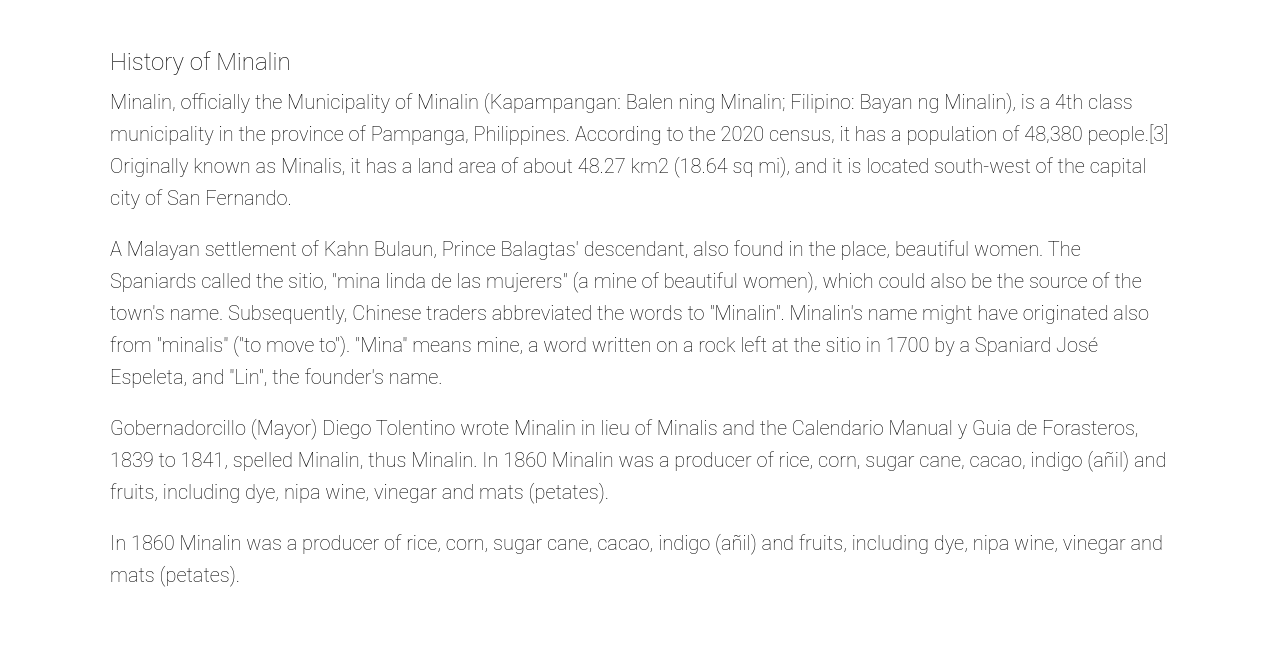
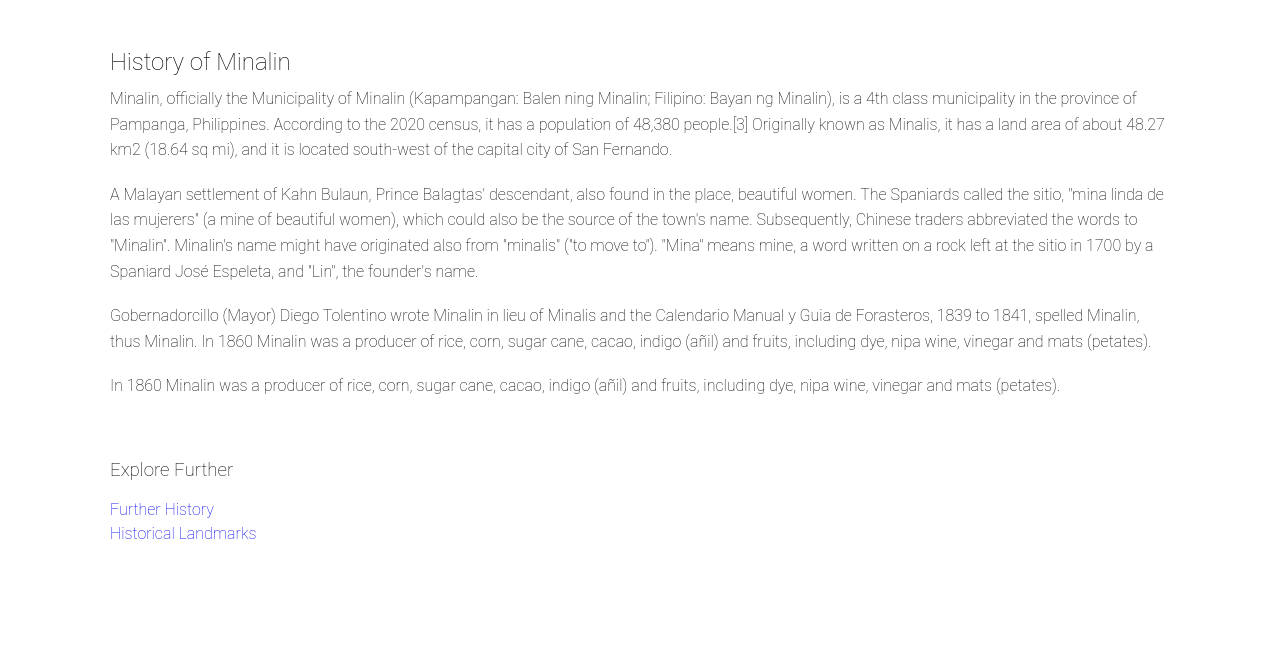
Before and after one commit to Jerald011003/Minalin-Site-2023, a plain HTML site: page history.html in a window 1280 px wide. Shown: the part 62-710 px from the top of the page. Drawn offline with Linux system fonts and the light colour scheme.

Commit message:
Update history.html

```diff
--- a/history.html
+++ b/history.html
@@ -10,11 +10,7 @@
 <title>Minalin</title>
 </head>
 
-  <style>
-    .history-info p{
-      font-size: 20px;
-    }
-  </style>
+
 
 <body>
 
```
